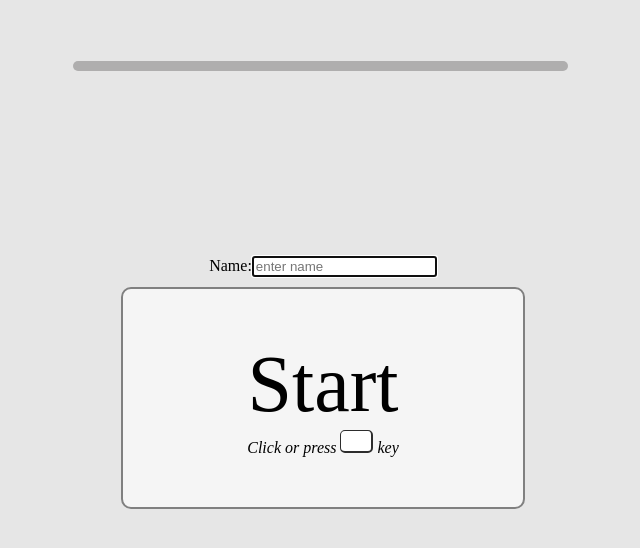
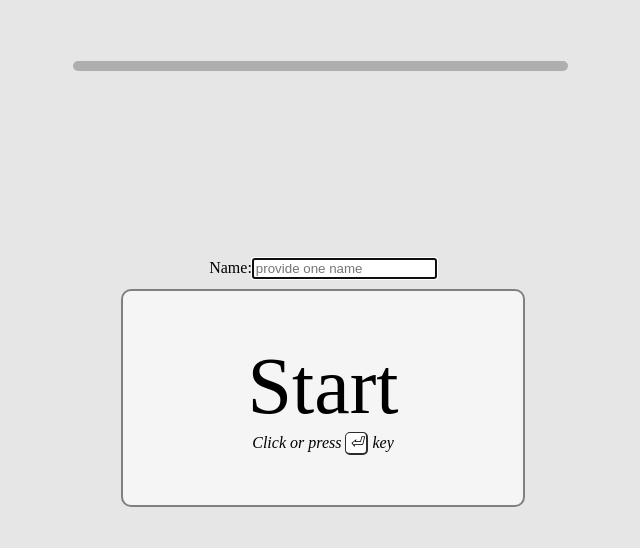
Before and after one commit to rgerum/image_presenter, a Flask app: page / in a window 1280 px wide. Shown: the top 548 px of the page, without its empty margins (317-957 px from the left). Run offline with Flask 3, Linux system fonts and the light colour scheme; data that the repository does not hold is empty.

Commit message:
start experiment only with "return key" and not space

```diff
--- a/templates/index.html
+++ b/templates/index.html
@@ -20,12 +20,12 @@
     <div class="choices">
         <div id="start">
             <div id="form">
-                <label for="input_name">Name:</label><input id="input_name" placeholder="enter name"/>
+                <label for="input_name">Name:</label><input id="input_name" placeholder="provide one name"/>
             </div>
-            <div class="choice" onclick="onKeyHandler({keyCode: 32})">
+            <div class="choice" onclick="onKeyHandler({keyCode: 13})">
                 <span class="label" id="choice0_label">Start</span>
                 <span class="info">Click or press
-                    <span class="key" style="width: 30px"> </span> key
+                    <span class="key">⏎</span> key
                 </span>
             </div>
         </div>
@@ -135,7 +135,7 @@
         // download the data from the flask server
         question_list = await (await fetch("data")).json();
         // wait for the user to press the button
-        await waitingKeypress([32, 13]);
+        await waitingKeypress([13]);
         // store the name
         results.name = document.querySelector("#input_name").value.trim()
 
```
